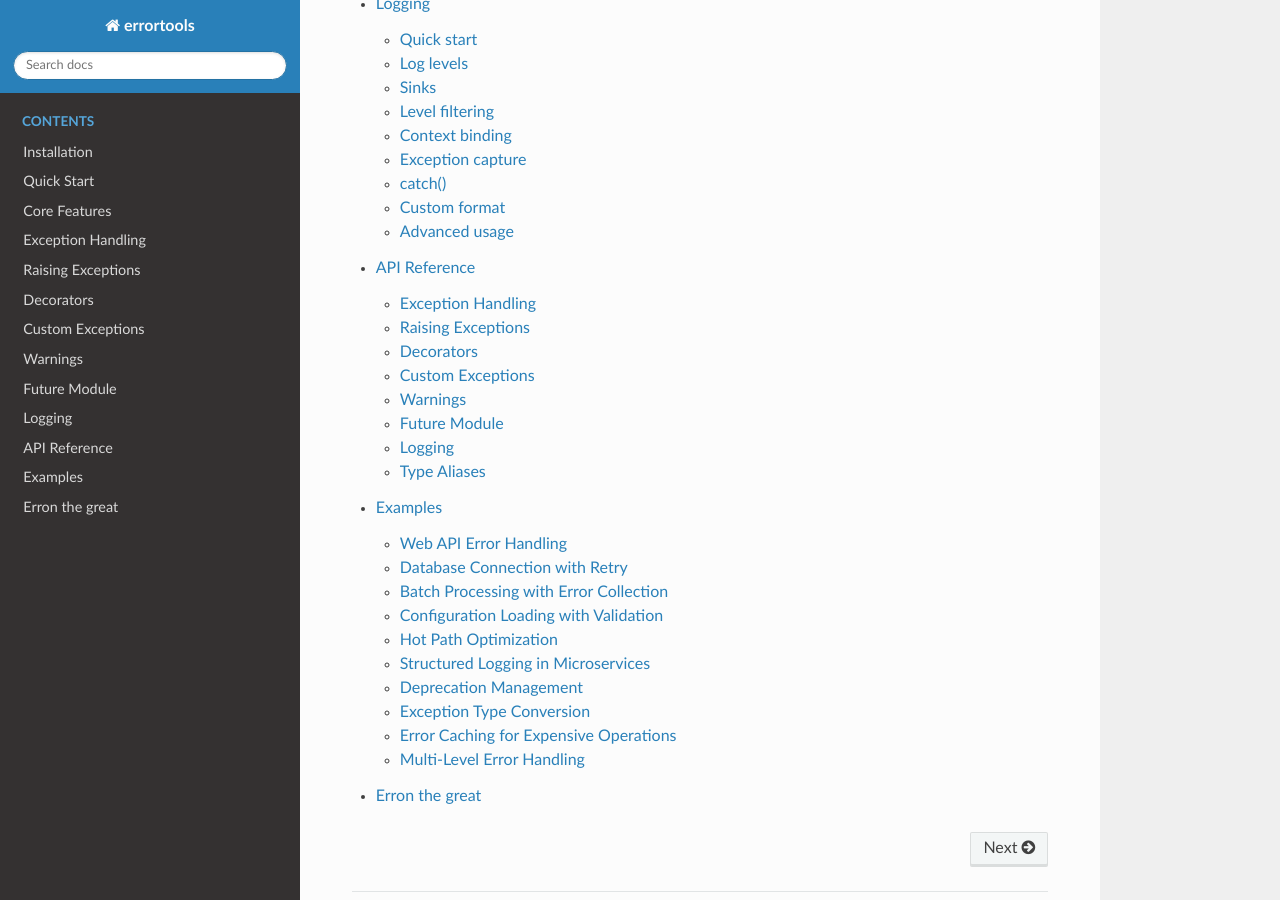
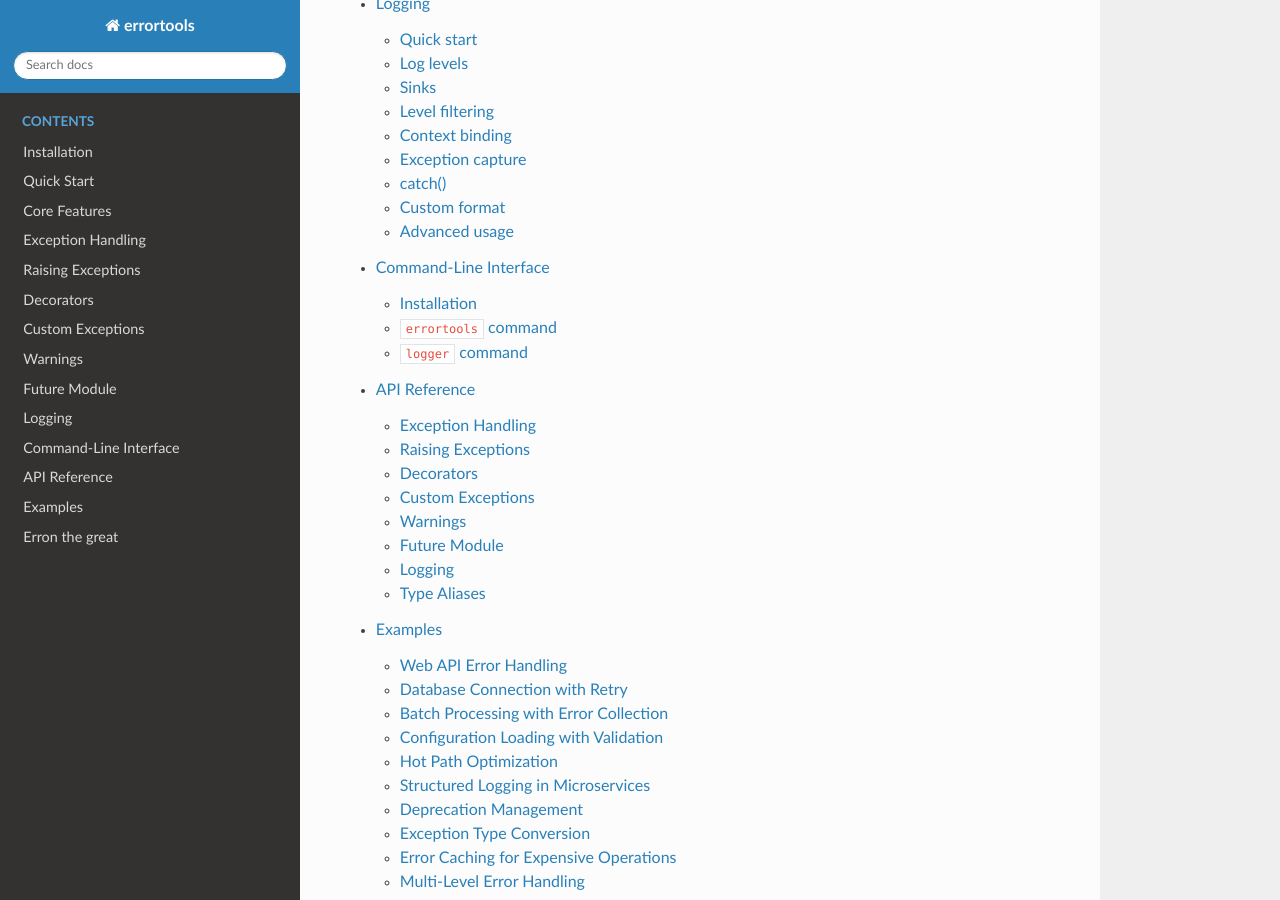
Before and after one commit to more-abc/errortools, a Sphinx documentation site: the page built from docs/index.md, in a window 1280 px wide and 900 px high, scrolled down 2906 px. Built offline with Sphinx 7.4.7 and the Read the Docs theme 3.1.0, drawn with Linux system fonts in a browser that asks for light colours; some of the changed lines change nothing that is shown.

Commit message:
Fix #43 to add doc for cli

````diff
--- /dev/null
+++ b/docs/cli.md
@@ -0,0 +1,85 @@
+# Command-Line Interface
+
+errortools ships two CLI entry points: `python -m errortools` for package information, and `logger` for emitting log messages from the shell.
+
+## Installation
+
+Both commands become available after installing the package:
+
+```bash
+pip install errortools
+```
+
+## `errortools` command
+
+Display package metadata and run tests.
+
+### Usage
+
+```bash
+python -merrortools [OPTIONS]
+```
+
+### Options
+
+| Option | Short | Description |
+|--------|-------|-------------|
+| `--version` | `-v` | Show version and exit |
+| `--copyrights` | `-c` | Show copyright information |
+| `--author` | `-a` | Show author name |
+| `--email` | `-e` | Show author email |
+| `--license` | `-l` | Show license type |
+| `--url` | `-u` | Show project URL |
+| `--info` | `-i` | Show all package information |
+| `--run-tests` | | Run the test suite using pytest |
+
+### Examples
+
+```bash
+# Print version
+$ python -m errortools -v
+v3.1.2
+
+# Print all metadata
+$ python -m errortools -i
+errortools vx.x.x
+  errortools - a toolset for working with Python exceptions and warnings and logging.
+  Author:    Evan Yang <quantbit@126.com>
+  License:   MIT
+  URL:       https://github.com/more-abc/errortools
+  Copyright: Copyright 2026 (C) aiwonderland Evan Yang
+
+# Run the test suite
+$ errortools --run-tests
+...
+```
+
+## `logger` command
+
+Emit a single log message from the command line using the errortools structured logger.
+
+### Usage
+
+```bash
+logger MESSAGE [OPTIONS]
+```
+
+### Options
+
+| Option | Short | Description |
+|--------|-------|-------------|
+| `--level` | `-l` | Log level: `trace`, `debug`, `info`, `success`, `warning`, `error`, `critical` (default: `info`) |
+| `--output` | `-o` | Output stream: `stderr` or `stdout` (default: `stderr`) |
+
+### Examples
+
+```bash
+# Info-level message (default)
+$ logger "Deployment complete"
+
+# Error-level message
+$ logger "Connection failed" -l error
+
+# Write to stdout instead of stderr
+$ logger "Build started" -l info -o stdout
+```
--- a/docs/index.md
+++ b/docs/index.md
@@ -68,6 +68,7 @@ custom-exceptions
 warnings
 future-module
 logging
+cli
 api-reference
 examples
 mascot
````
